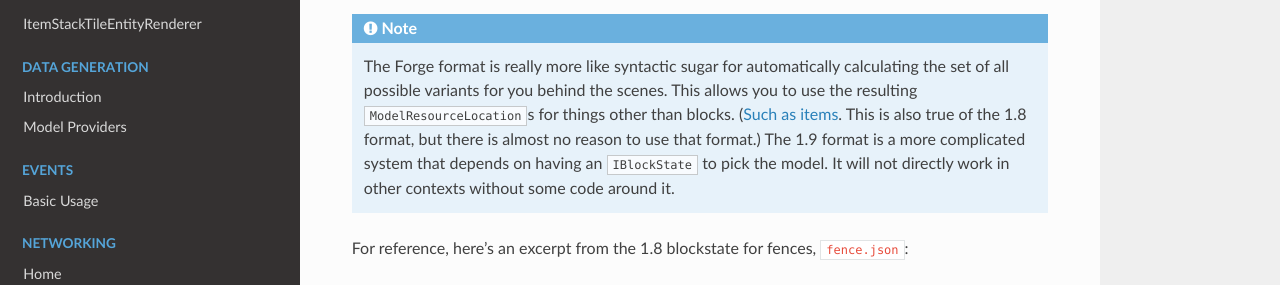
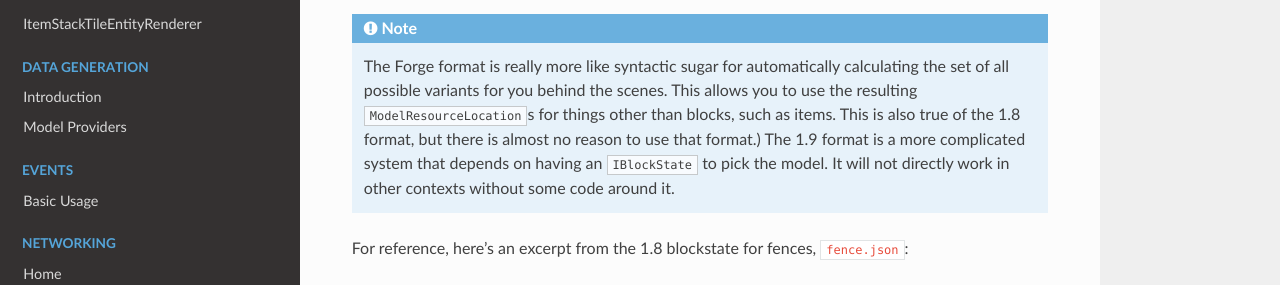
Before and after one commit to MinecraftForge/Documentation, an MkDocs documentation site: the page built from docs/models/blockstates/introduction.md, in a window 1280 px wide and 900 px high, scrolled down 874 px. Shown: the part 153-438 px from the top of the window. Built offline with MkDocs 1.6.1, drawn with Linux system fonts in a browser that asks for light colours; nearby versions of some CDN libraries; part of the change alters nothing that is shown.

```diff
--- a/docs/models/blockstates/introduction.md
+++ b/docs/models/blockstates/introduction.md
@@ -25,7 +25,7 @@ A blockstate always has to be defined for all possible variant strings. When you
 Starting from Minecraft 1.9, Mojang also introduced the "multipart" format. You can find a definition of its format on the [wiki][]. Forge's format and the multipart format are not better than each other; they each cover different use cases and it is your choice which one you want to use.
 
 !!! note
-    The Forge format is really more like syntactic sugar for automatically calculating the set of all possible variants for you behind the scenes. This allows you to use the resulting `ModelResourceLocation`s for things other than blocks. ([Such as items][item blockstates]. This is also true of the 1.8 format, but there is almost no reason to use that format.) The 1.9 format is a more complicated system that depends on having an `IBlockState` to pick the model. It will not directly work in other contexts without some code around it.
+    The Forge format is really more like syntactic sugar for automatically calculating the set of all possible variants for you behind the scenes. This allows you to use the resulting `ModelResourceLocation`s for things other than blocks, such as items. This is also true of the 1.8 format, but there is almost no reason to use that format.) The 1.9 format is a more complicated system that depends on having an `IBlockState` to pick the model. It will not directly work in other contexts without some code around it.
 
 For reference, here's an excerpt from the 1.8 blockstate for fences, `fence.json`:
 
@@ -48,4 +48,3 @@ This is one case of 5. You can read this as "when east=true, use the model oak_f
 [blockstate]: ../../blocks/states.md
 [statemapper]: ../using.md#block-models
 [wiki]: https://minecraft.gamepedia.com/Model#Block_states
-[item blockstates]: ../using.md#blockstate-jsons-for-items
```
